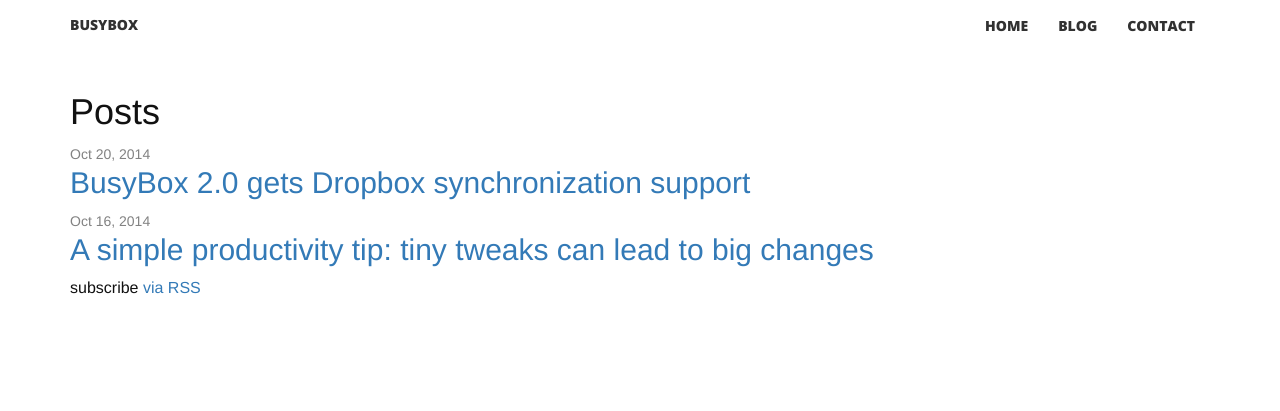
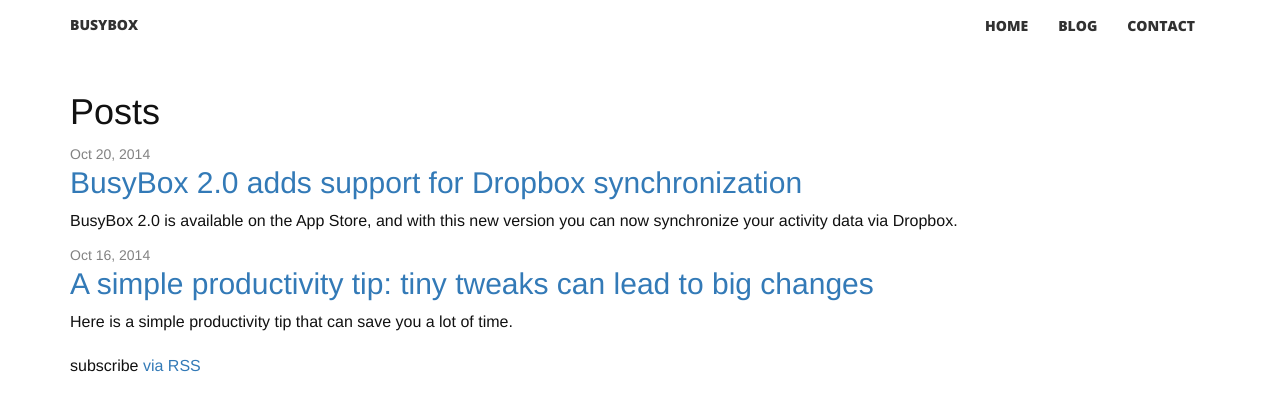
Before and after one commit to BusyBoxApp/BusyBoxApp.github.io, a Jekyll site: the page built from blog/index.html, in a window 1280 px wide. Shown: the top 411 px of the page. Built offline with Jekyll 4.4.1, drawn with Linux system fonts in a browser that asks for light colours; nearby versions of some CDN libraries; comment, search, counter and statistics services are not loaded.

Commit message:
Update layout of the posts page
Also add an image in the last blog post

```diff
--- a/_posts/2014-10-22-busybox-gets-dropbox-support.md
+++ b/_posts/2014-10-22-busybox-gets-dropbox-support.md
@@ -1,13 +1,17 @@
 ---
 layout: post
-title:  "BusyBox 2.0 gets Dropbox synchronization support"
+title:  "BusyBox 2.0 adds support for Dropbox synchronization"
 date:   2014-10-20 09:59:00
 categories: productivity
 ---
 
-BusyBox 2.0 is available on the App Store, and with this new version you data can now synchronize your activity data via Dropbox.
+BusyBox 2.0 is available on the App Store, and with this new version you can now synchronize your activity data via Dropbox.
 
-To get started, just hit the "Sync" button in the top right corner of the home screen, then login to Dropbox to enable synchronization.
+To get started, just hit the "Sync" button in the top right corner of the home screen.
+Then login to Dropbox to enable synchronization.
+
+![Login to Dropbox](/images/busybox-dropbox-sync.png)
+
 This way you will not lose your activity data when getting a new device. Simply login to Dropbox from BusyBox to restore your old data.
 
 Also in this new version, the exported .csv file now contains a new column that provides the duration in minutes, in addition to the start and end dates.
--- a/blog/index.html
+++ b/blog/index.html
@@ -15,6 +15,8 @@
         <h2>
           <a class="post-link" href="{{ post.url | prepend: site.baseurl }}">{{ post.title }}</a>
         </h2>
+
+        {{ post.excerpt }}
       </li>
     {% endfor %}
   </ul>
--- a/css/main.css
+++ b/css/main.css
@@ -75,3 +75,7 @@
 h2 {
 	margin-top: 0;
 }
+
+.rss-subscribe {
+	margin-top: 20px;
+}
```
Also changed, not shown: images/busybox-dropbox-sync.png (added).
